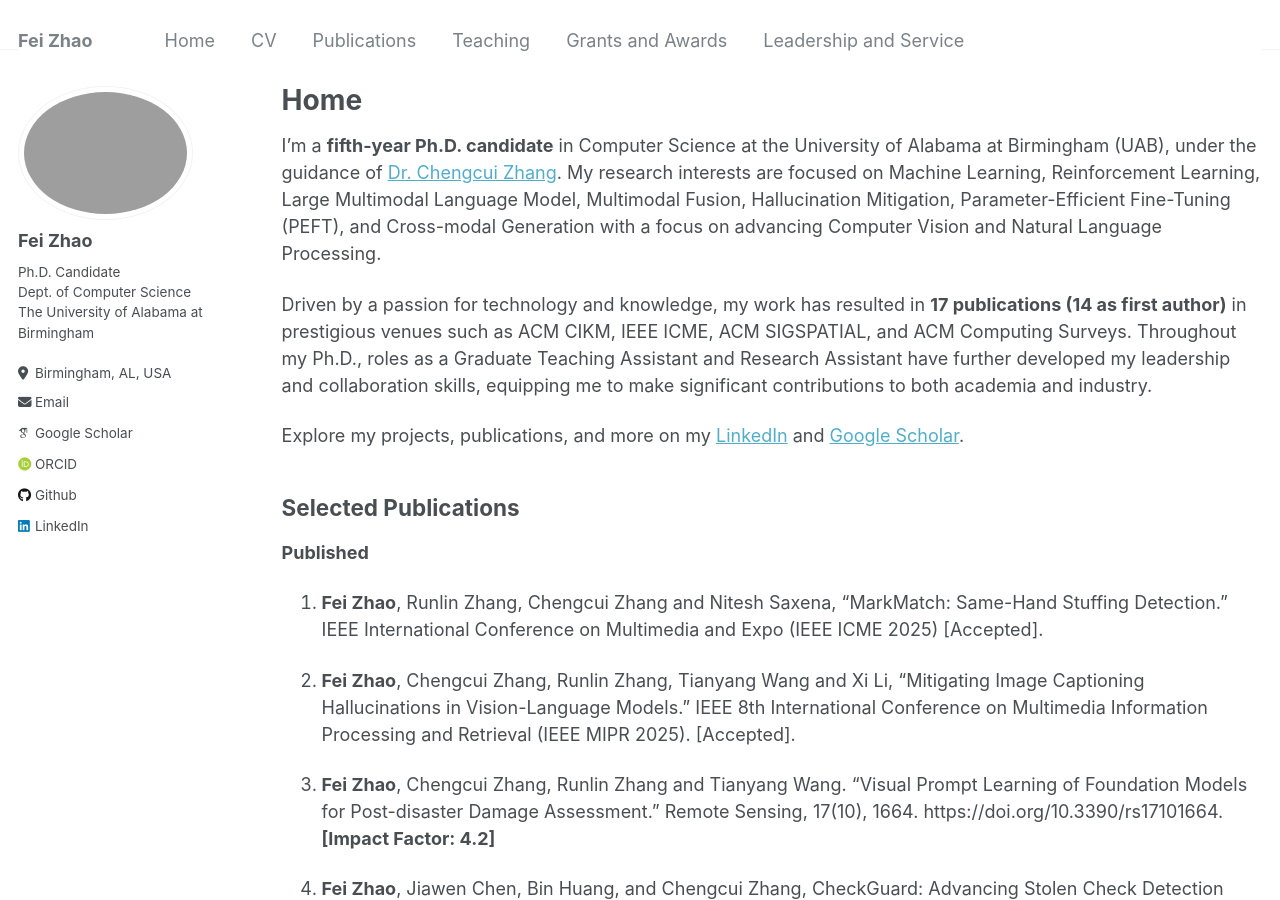
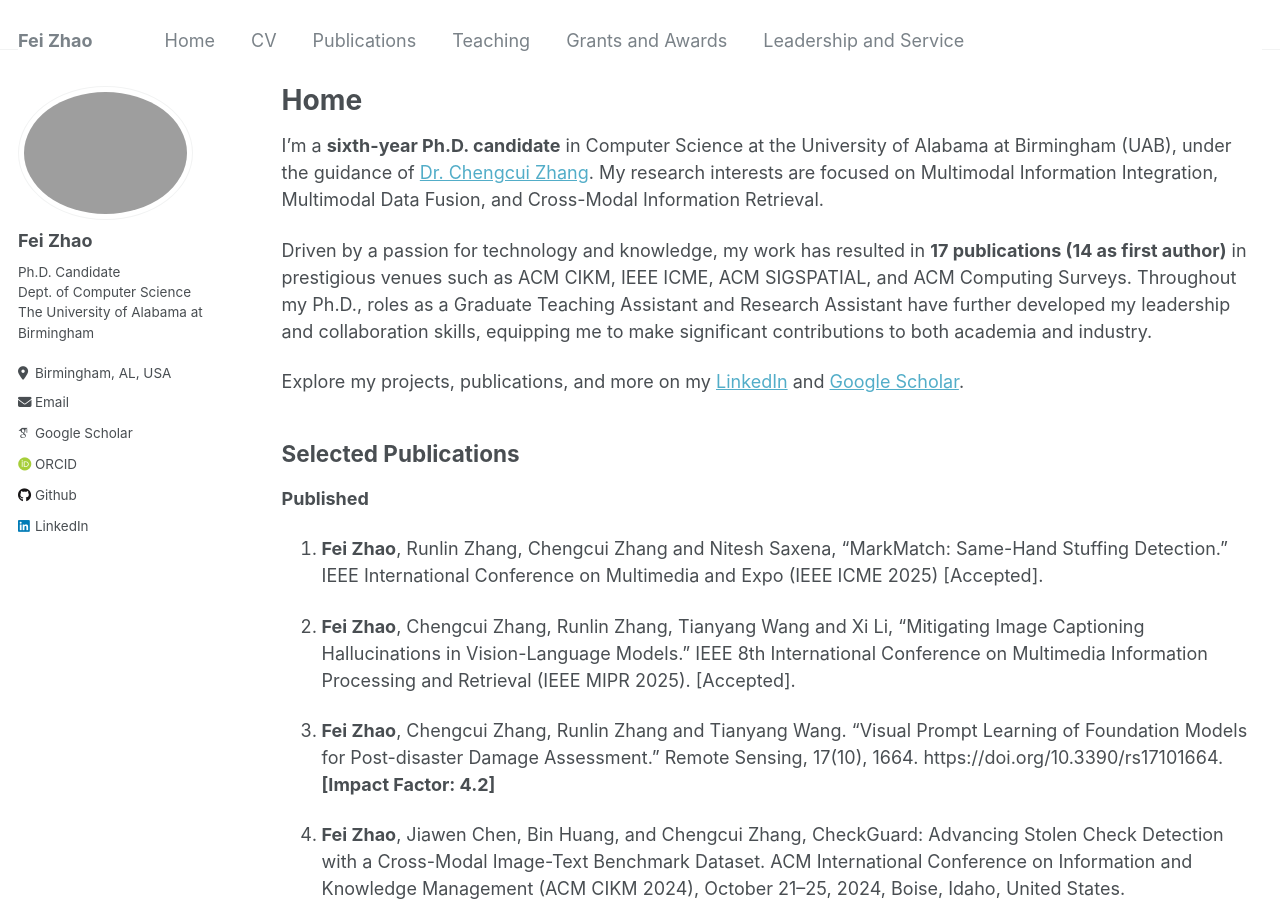
Before and after one commit to feizhao19/feizhao19.github.io, a Jekyll site: the page built from _pages/about.md, in a window 1280 px wide and 900 px high. Built offline with Jekyll 4.4.1, drawn with Linux system fonts in a browser that asks for light colours; some web fonts are replaced.

Commit message:
Update research interests and Ph.D. year

```diff
--- a/_pages/about.md
+++ b/_pages/about.md
@@ -10,7 +10,7 @@ redirect_from:
 
 
 
-I'm a **fifth-year Ph.D. candidate** in Computer Science at the University of Alabama at Birmingham (UAB), under the guidance of [Dr. Chengcui Zhang](https://sites.uab.edu/czhang02/). My research interests are focused on Machine Learning, Reinforcement Learning, Large Multimodal Language Model, Multimodal Fusion, Hallucination Mitigation, Parameter-Efficient Fine-Tuning (PEFT), and Cross-modal Generation with a focus on advancing Computer Vision and Natural Language Processing.
+I'm a **sixth-year Ph.D. candidate** in Computer Science at the University of Alabama at Birmingham (UAB), under the guidance of [Dr. Chengcui Zhang](https://sites.uab.edu/czhang02/). My research interests are focused on Multimodal Information Integration, Multimodal Data Fusion, and Cross-Modal Information Retrieval.
 
 
 Driven by a passion for technology and knowledge, my work has resulted in **17 publications (14 as first author)** in prestigious venues such as ACM CIKM, IEEE ICME, ACM SIGSPATIAL, and ACM Computing Surveys. Throughout my Ph.D., roles as a Graduate Teaching Assistant and Research Assistant have further developed my leadership and collaboration skills, equipping me to make significant contributions to both academia and industry.
```
Also changed, not shown: _pages/home.md (+4 -4 lines).
